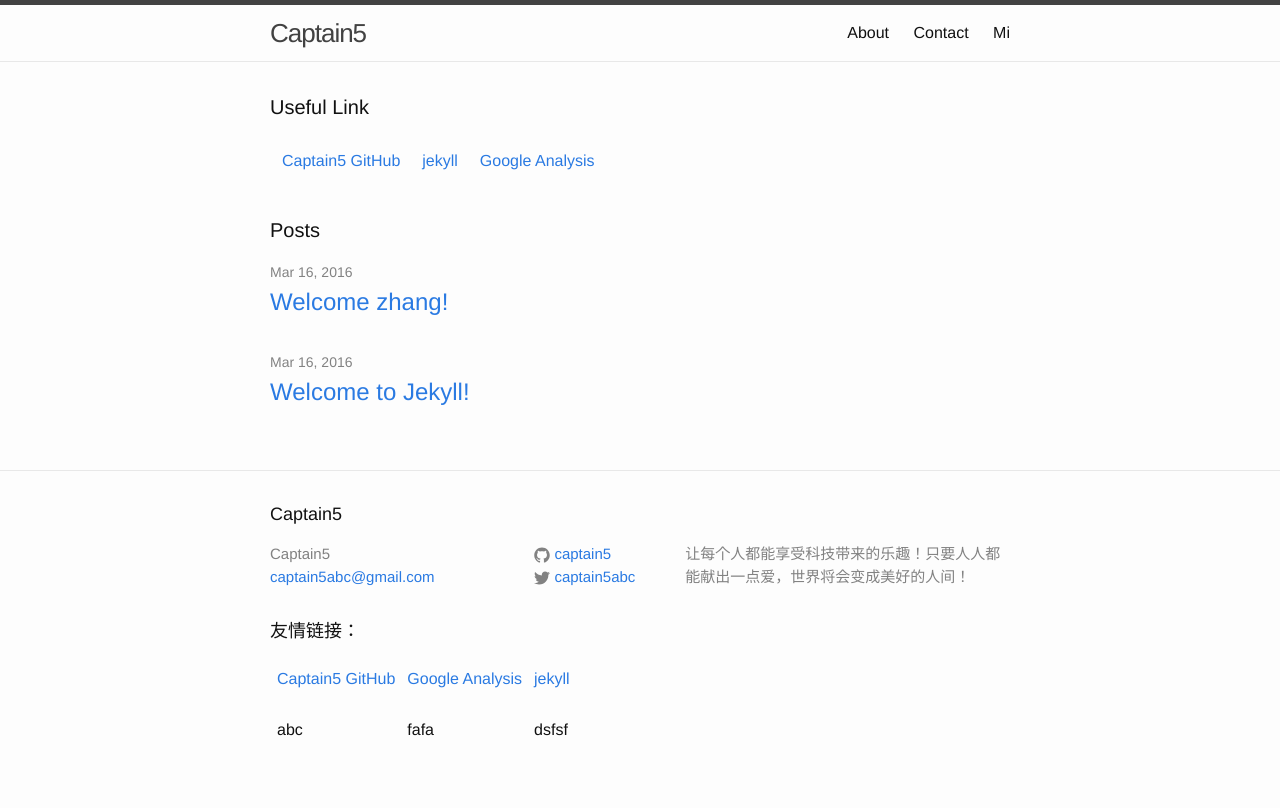
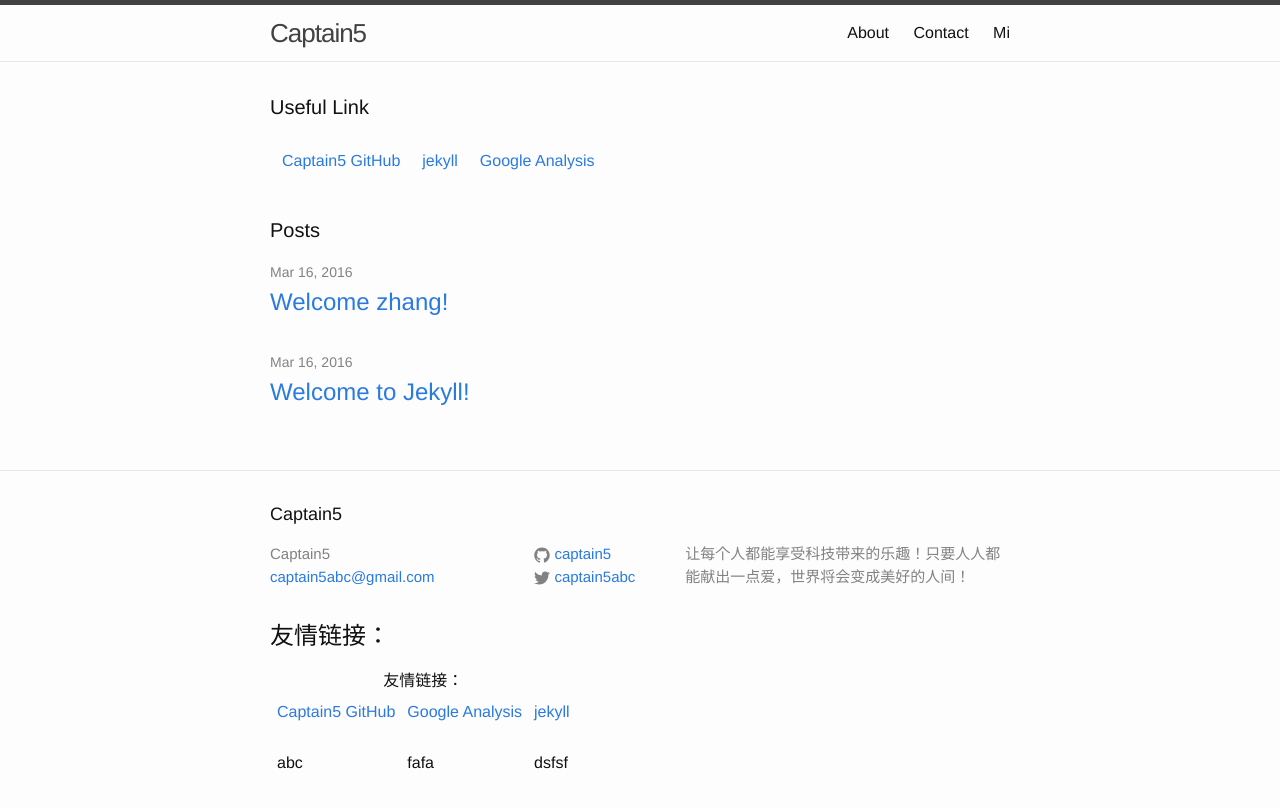
Before and after one commit to captain5/captain5.github.io, a Jekyll site: the page built from index.html, in a window 1280 px wide. Shown: the top 808 px of the page. Built offline with Jekyll 4.4.1, drawn with Linux system fonts in a browser that asks for light colours.

Commit message:
Update footer.html

```diff
--- a/_includes/footer.html
+++ b/_includes/footer.html
@@ -33,8 +33,9 @@
       </div>
     </div>
     <div>
-    <h2 class="footer-heading">友情链接：</h2>
+    <h2>友情链接：</h2>
     <table cellpadding=5>
+      <caption>友情链接：</caption>
       <tr>
         <td><p><a href="https://github.com/captain5"  target="_black">Captain5 GitHub</a></p></td>
         <td><p><a href="https://analytics.google.com"  target="_black">Google Analysis</a></p></td>
```
